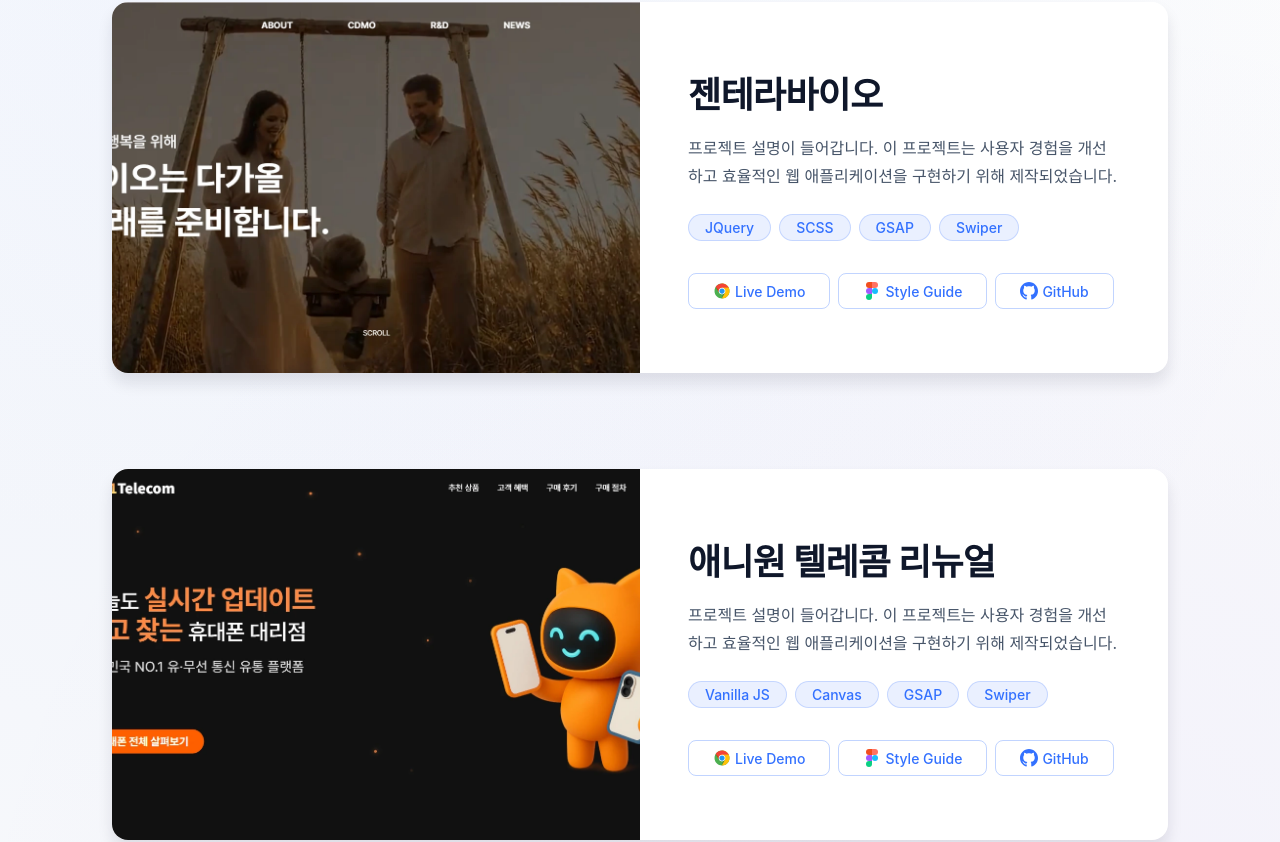
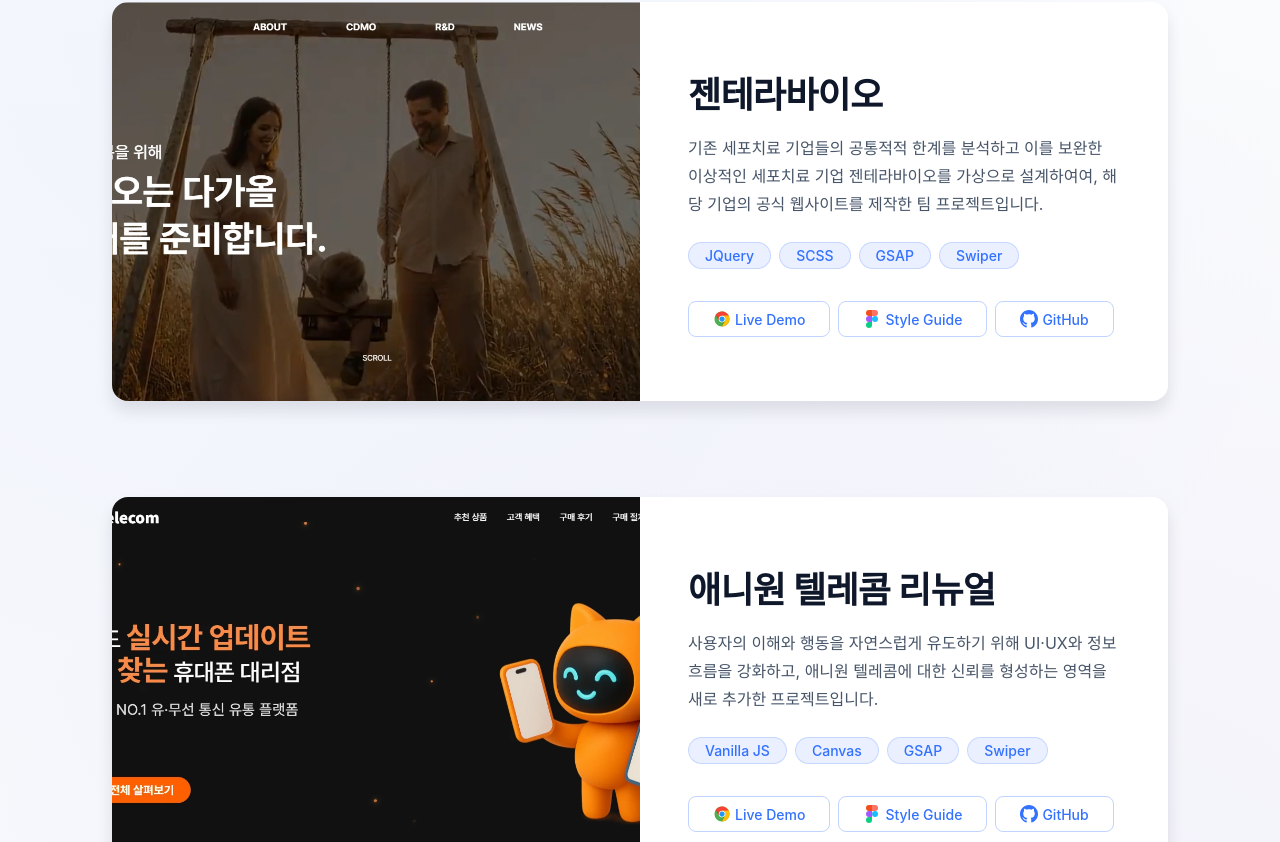
Before and after one commit to Bikyoung/Portfolio_Site, a React (Vite) app: page / in a window 1280 px wide. Shown: the part 2956-3798 px from the top of the page. Built offline with nearby package versions, Linux system fonts and the light colour scheme; a web font is replaced by a local one.

Commit message:
Update project section links and add descriptions

```diff
--- a/src/sections/Project/ProjectSection.tsx
+++ b/src/sections/Project/ProjectSection.tsx
@@ -19,21 +19,21 @@
       tags: ['Vanilla JS', 'Bootstrap', 'SCSS', 'GSAP', 'Swiper'],
       githubUrl: 'https://github.com/Bikyoung/Coupang_Live',
       liveUrl: 'https://bk-coupang-live.netlify.app/',
-      figmaUrl: 'https://www.figma.com/design/3rjKM26jNTCordLNSTf8Nk/%EC%BF%A0%ED%8C%A1-%EB%9D%BC%EC%9D%B4%EB%B8%8C?node-id=2433-266',
+      figmaUrl: 'https://buly.kr/NlK6nj',
     },
     {
       id: 2,
       title: '젠테라바이오',
-      description: '프로젝트 설명이 들어갑니다. 이 프로젝트는 사용자 경험을 개선하고 효율적인 웹 애플리케이션을 구현하기 위해 제작되었습니다.',
+      description: '기존 세포치료 기업들의 공통적적 한계를 분석하고 이를 보완한 이상적인 세포치료 기업 젠테라바이오를 가상으로 설계하여여, 해당 기업의 공식 웹사이트를 제작한 팀 프로젝트입니다.',
       tags: ['JQuery', 'SCSS', 'GSAP', 'Swiper'],
       githubUrl: 'https://github.com/Bikyoung/GenTeraBio',
       liveUrl: 'https://genterabio.netlify.app/',
-      figmaUrl: 'https://www.figma.com/design/huVAcqP7LV2gTgh7Prl7Pj/%EC%A0%90%ED%85%8C%EB%9D%BC%EB%B0%94%EC%9D%B4%EC%98%A4-4%EC%A1%B0?node-id=1363-4558&t=deT4bQ5qz0fbcew6-1',
+      figmaUrl: 'https://buly.kr/3CPRnv7',
     },
     {
       id: 3,
       title: '애니원 텔레콤 리뉴얼',
-      description: '프로젝트 설명이 들어갑니다. 이 프로젝트는 사용자 경험을 개선하고 효율적인 웹 애플리케이션을 구현하기 위해 제작되었습니다.',
+      description: '사용자의 이해와 행동을 자연스럽게 유도하기 위해 UI·UX와 정보 흐름을 강화하고, 애니원 텔레콤에 대한 신뢰를 형성하는 영역을 새로 추가한 프로젝트입니다.',
       tags: ['Vanilla JS', 'Canvas', 'GSAP', 'Swiper'],
       githubUrl: 'https://github.com/Bikyoung/landing_page',
       liveUrl: 'https://bk-anyone-telecom.netlify.app/',
@@ -50,7 +50,7 @@
     {
       id: 5,
       title: '개인 포트폴리오 사이트',
-      description: '프로젝트 설명이 들어갑니다. 이 프로젝트는 사용자 경험을 개선하고 효율적인 웹 애플리케이션을 구현하기 위해 제작되었습니다.',
+      description: '이 사이트는 저의 사고 방식과 작업 결과를 사용자가 빠르게 이해하고 확인할 수 있도록 설계한 개인 공간입니다.',
       tags: ['Vibe Coding', 'Cursor'],
       githubUrl: 'https://github.com/Bikyoung/Portfolio_Site',
       liveUrl: 'https://bk-portfolio-site.netlify.app/',
```
